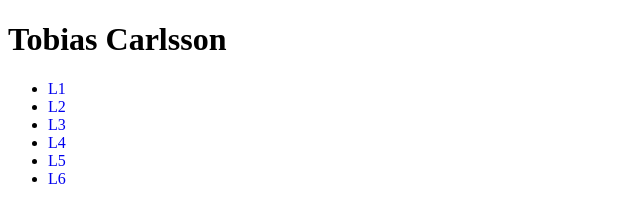
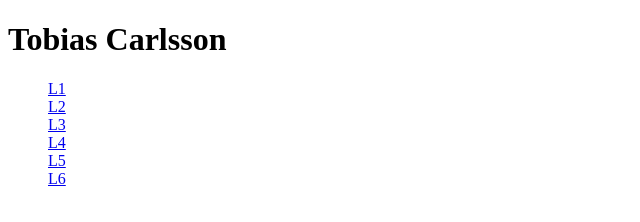
Before and after one commit to bitlabbet/wt2labbar, a plain HTML site: page index.html in a window 1280 px wide. Shown: the full height of the page, 0-640 px from the left. Drawn offline with Linux system fonts and the light colour scheme.

Commit message:
Korrigerade stylingen

```diff
--- a/style.css
+++ b/style.css
@@ -1,3 +1,3 @@
-a {
-    text-decoration: none;
+nav li {
+    list-style: none;
 }
```
